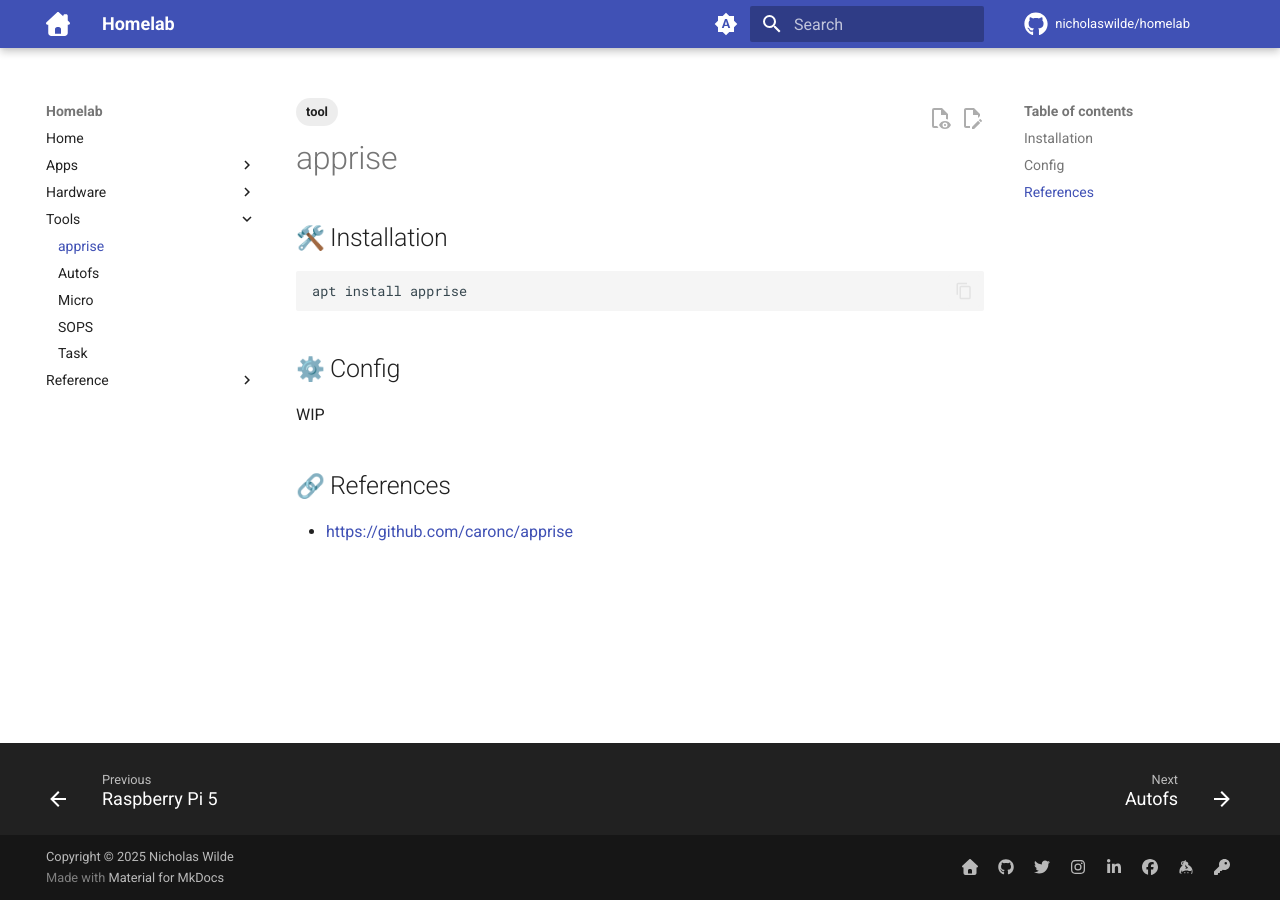
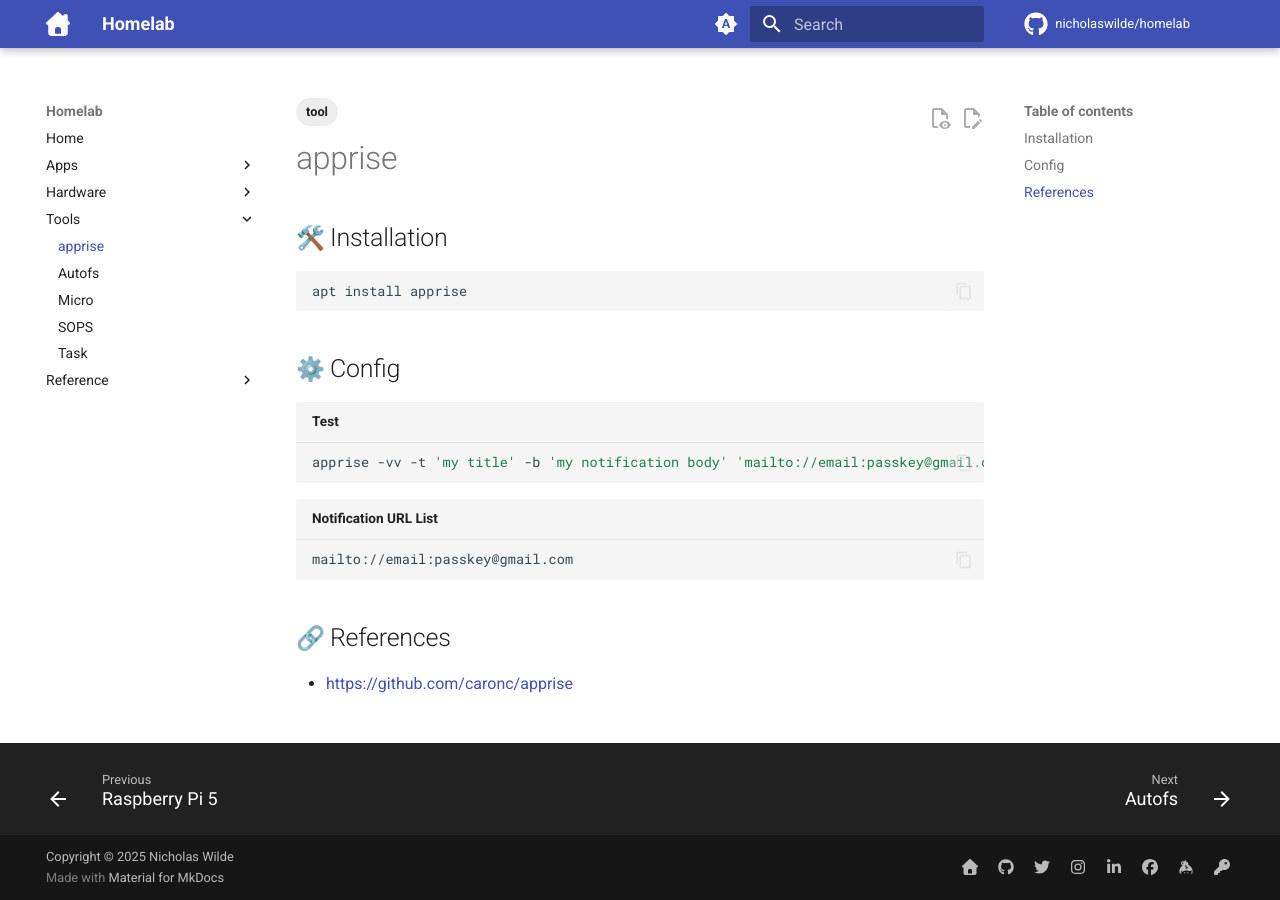
Before and after one commit to nicholaswilde/homelab, an MkDocs documentation site: the page built from docs/tools/apprise.md, in a window 1280 px wide. Built offline with MkDocs 1.6.1 and Material for MkDocs 9.7.7, drawn with Linux system fonts in a browser that asks for light colours; emoji names are drawn with the system emoji font; comment, search, counter and statistics services are not loaded.

Commit message:
Update apprise.md

````diff
--- a/docs/tools/apprise.md
+++ b/docs/tools/apprise.md
@@ -12,7 +12,13 @@
 
 ## :gear: Config
 
-WIP
+```shell title="Test"
+apprise -vv -t 'my title' -b 'my notification body' 'mailto://email:passkey@gmail.com'
+```
+
+```shell title="Notification URL List"
+mailto://email:passkey@gmail.com
+```
 
 ## :link: References
 
````
